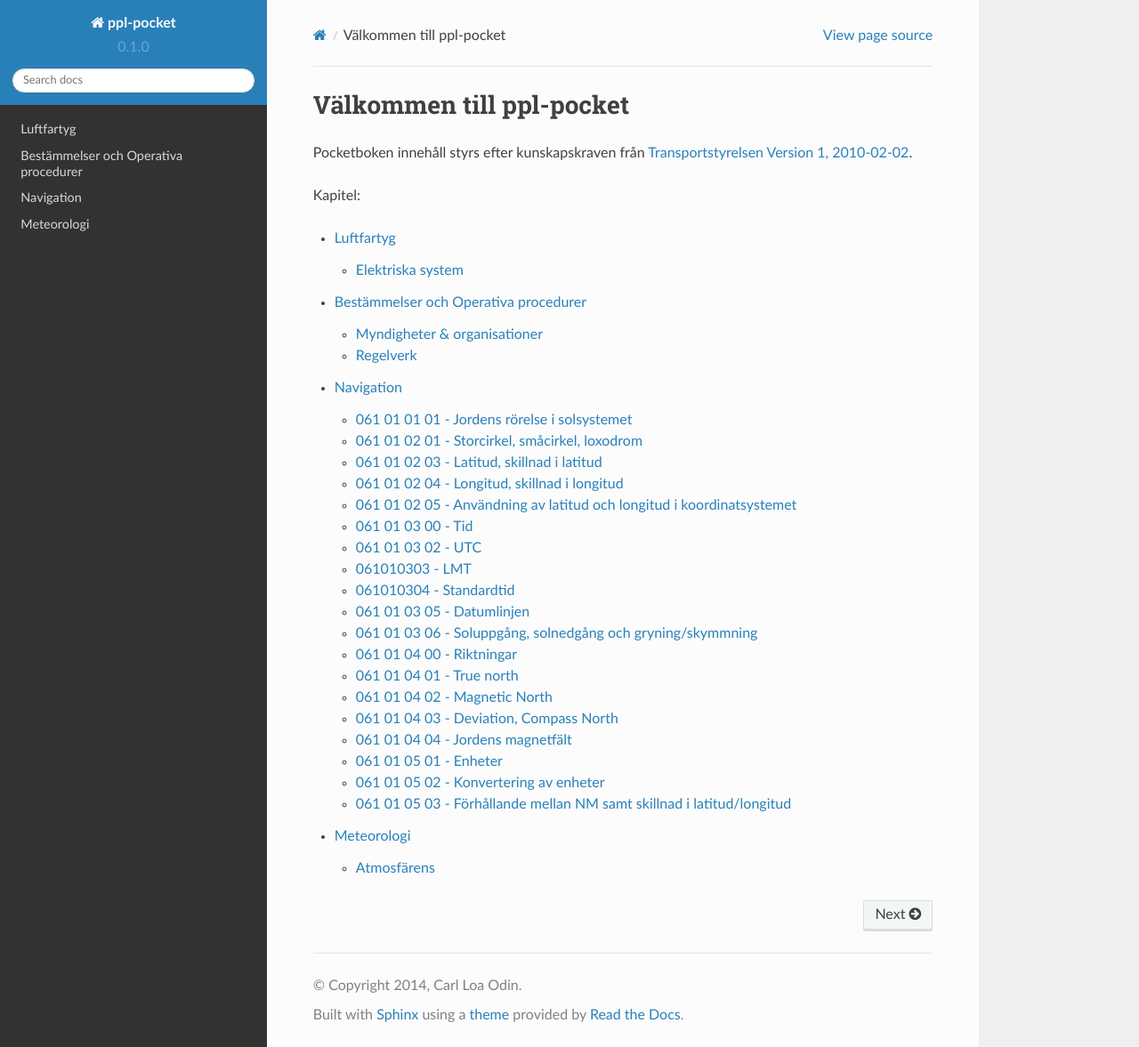
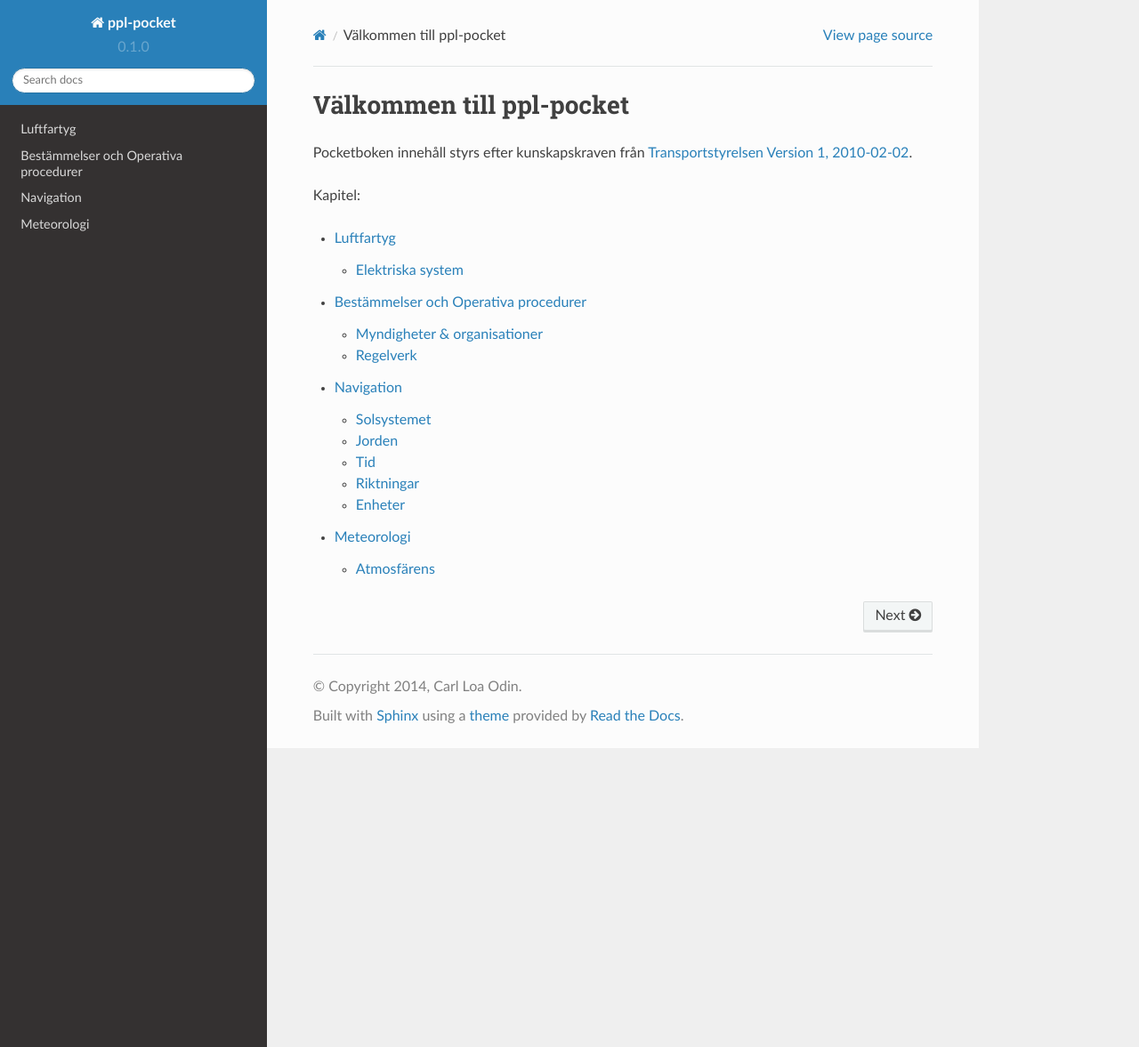
Before and after one commit to loa/ppl-pocket, a Sphinx documentation site: the page built from source/index.rst, in a window 1280 px wide and 1177 px high. Shown: the whole window at 89% size. Built offline with Sphinx 7.4.7 and the Read the Docs theme 2.0.0, drawn with Linux system fonts in a browser that asks for light colours.

Commit message:
Restructure nav

```diff
--- a/source/nav.rst
+++ b/source/nav.rst
@@ -3,8 +3,8 @@
 Navigation
 -----------------
 
-061 01 01 01 - Jordens rörelse i solsystemet
---------------------------------------------
+Solsystemet
+-----------
 
 Dygnsvariationer
 ................
@@ -16,8 +16,8 @@ Jordens rotation leder till dygnsrytmen där solen uppfattas gå upp i öst och
 
 Då jorden snurrar ett varv under 1 år i en elliptisk bana runt solen medför detta årstiderna då olika delar av klotet får olika mängd direkt solljus på grund av jordens lutning. Detta medför speciellt att allt över polcirkeln 66.5° (90° - 23.5°) har sol dygnet runt en period under sommaren och konstant mörker under en period under vintern.
 
-061 01 02 01 - Storcirkel, småcirkel, loxodrom
-----------------------------------------------
+Jorden
+------
 
 Parallellcirkel
 ...............
@@ -46,11 +46,8 @@ Meredianerna går mellan polerna och är i praktiken en halv storcirkel. Så en
 
 Nollmeridianen är meridianen som går genom Greenwich i sydvästra London.
 
-061 01 02 03 - Latitud, skillnad i latitud
-------------------------------------------
-
 Latitud
-..............
+.......
 
 Latituder är dom horizontella cirklarna på jorden. Dessa liggande och "lata" cirklar markerar ett specifikt bågavstånd från ekvatorn.
 
@@ -122,9 +119,6 @@ Bågavstånd
 
 Läs vidare: :ref:`nav-bagavstand`
 
-061 01 02 04 - Longitud, skillnad i longitud
---------------------------------------------
-
 Longitud
 ........
 
@@ -139,15 +133,6 @@ Bågavstånd
 ..........
 
 Läs vidare: :ref:`nav-bagavstand`
-
-
-061 01 02 05 - Användning av latitud och longitud i koordinatsystemet
----------------------------------------------------------------------
-
-.. _nav-bagavstand:
-
-Bågavstånd
-..........
 
 Bågavstånd är avståndet utmed en sfär mellan två punkter och anges i grader, minuter och sekunder. Det går 60 minuter på en grad och 60 sekunder på en minut.
 
@@ -183,10 +168,6 @@ Exempel
  Ottawa, Canada        `45° 24' N`    `075° 43' W`
 ====================  =============  ==============
 
-
-061 01 03 00 - Tid
-------------------
-
 Både när man hanterar bågavstånd och tid så är det vanligt att man använder decimaler istället för minuter och sekunder.
 
 Exempel på om mvandling från minuter till decimal:
@@ -202,8 +183,13 @@ Exempel på om mvandling från minuter till decimal:
     1030 = 10.5
     1045 = 10.75
 
-061 01 03 02 - UTC
-------------------
+Tid
+---
+
+todo: Utför korrekta omvandlingar mellan timmar, minuter, sekunder, och decimaler av timmar
+
+UTC
+...
 
 Universal Time Coordinated är tiden som vanligtvis används inom luftfarten. Tex anges all tid i ATS-färdplaner i UTC.
 
@@ -211,25 +197,25 @@ UTC är baserad på International Atomic Time IAT.
 
 Svensk standardtid är UTC+1 vilket är vintertid. Svensk sommartid blir således ``svensk standardtid + 1 = UTC + 2``.
 
-061010303 - LMT
------------------------
+LMT
+...
 
 Local Mean Time är per definition när solenskivans mittpunkt passerar radialen 180° vid nuvarande position. Detta medför att LMT är väldigt lokalt. GMT är LMT vid noll-meridianen.
 
-061010304 - Standardtid
------------------------
+Standardtid
+...........
 
 Standardtid är en politisk tid för ett visst geografiskt område. Tex så har det tagits ett beslut att svensk standardtid ska vara UTC+1. Oftast så skiljer det hela timmar mellan olika områden men det finns undantag.
 
-061 01 03 05 - Datumlinjen
---------------------------
+Datumlinjen
+...........
 
 Datumlinjen följer ungefär 180° meridianen men avviker på södra halvklotet för att bara passera över vatten.
 
 Om man passerar från 180° E (UTC+12h) till 180° W (UTC-12h) så får man dra tillbaka klockan ett helt dygn (12 + 12). Samma effekt oberoend vilket håll runt jorden man tar.
 
-061 01 03 06 - Soluppgång, solnedgång och gryning/skymmning
------------------------------------------------------------
+Soluppgång, solnedgång och gryning/skymmning
+............................................
 
 Inom luftfart så används ofta definitionerna av solens faser för att gå mellan olika regelverk t.e.x. när regler för nattflygning träder i kraft.
 
@@ -246,15 +232,15 @@ Det finns 3 olika gryningar/skymningar vars start/slut definieras av när solski
 ====================  =============================
 
 
-061 01 04 00 - Riktningar
--------------------------
+Riktningar
+----------
 
 Vid navigation så används den geografiska nordpolen som referenspunkt med den klassiska 360 grader uppdelningen av horizonten. Norr benäms med antingen 0° eller 360°. Den geografiska nordpolen benäms som `True North TN`.
 
 Norr anses vara den viktigaste kardinalriktning som senare öster, söder och väster brukar definieras efter. Interkardinalriktingarna är riktningarna i mellan tex syd-öst, nord-väst etc.
 
-061 01 04 01 - True north
--------------------------
+True north
+..........
 
 True north är den geografiska nordpolen där alla meridianer sammanstrålar.
 
@@ -264,8 +250,8 @@ Bearing är vinkeln från flygplanets längdaxel och en kurslinje mot något. Te
 
 True Bearing TB är när vinkeln är baserad på true north istället för flyplanets riktning. En TB 45° från en mast säger då att man är geografiskt direkt till öster om masten.
 
-061 01 04 02 - Magnetic North
------------------------------
+Magnetic North
+..............
 
 Magnetic North är den magnetiska nordpolen där inklinationen är 90°. Den ligger just nu i norra Kanada men rör på sig konstant. Från Sveriges perspektiv ungefär 1/2° var tionde år västerut på horisonten.
 
@@ -279,8 +265,8 @@ Magnetic Bearing är en bäring relativt till magnetiska nord.
 
 En agonisk linje är där inklinationen är 0°, tex vid ekvatorn.
 
-061 01 04 03 - Deviation, Compass North
----------------------------------------
+Deviation, Compass North
+........................
 
 Deviation är missvisning på kompassen p.g.a. störande magnetfält i flygplanet. Deviationen är olika beronde på vilken kurs flyplanet håller då flygplanets magnetfältet inte är jämnt.
 
@@ -288,8 +274,8 @@ Därför har man Compass Track, Compass Bearing och Compass Heading som alla är
 
 Vid inställning av kursgyrat ska MH ställas in då man inte vill få med deviationsfelet.
 
-061 01 04 04 - Jordens magnetfält
-----------------------------------
+Jordens magnetfält
+..................
 
 Jordens magnetfält går från sydpolen till nordpolen. Rent fysiskt så ligger den magnetiska nordpolen på sydpolen. Då magnetfältet böjer sig runt jorden som en klassisk magnet så får vi en effekt kallad inklination eller dipvinkel. Detta innebär att det magnetiska fältet har en viss lutning gentemot marken vilket skapar sväng- och accelerationsfel.
 
@@ -298,16 +284,16 @@ todo: innebörden av isogon och inklination
 todo: TN, MN, CN, TH, MH, CH samt TB, MB, CB och relativ bäring
 todo: relationen mellan True och Magnetic beroende på geografisk plats
 
-061 01 05 01 - Enheter
-----------------------
+Enheter
+-------
 
 todo: Redogör för begreppen NM, SM, KM, meter och fot
 
 Nautical miles
 ..............
 
-061 01 05 02 - Konvertering av enheter
---------------------------------------
+Konvertering av enheter
+.......................
 
 ==============  =========  ================
  Nautic mile     1 NM       1852 m
@@ -319,8 +305,8 @@ Nautical miles
 
 todo: Utför korrekta omvandlingar mellan NM, SM, KM, meter och fot
 
-061 01 05 03 - Förhållande mellan NM samt skillnad i latitud/longitud
----------------------------------------------------------------------
+Förhållande mellan NM samt skillnad i latitud/longitud
+......................................................
 
 todo: Redogör för konvertering mellan skillnad i latitud och avstånd i NM
 todo: Redogör för konvertering mellan skillnad i longitud och avstånd i NM (enkla specialfall)
```
